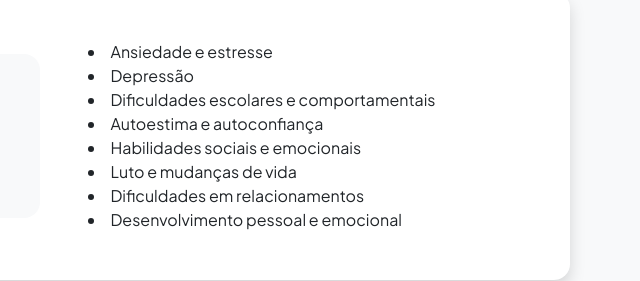
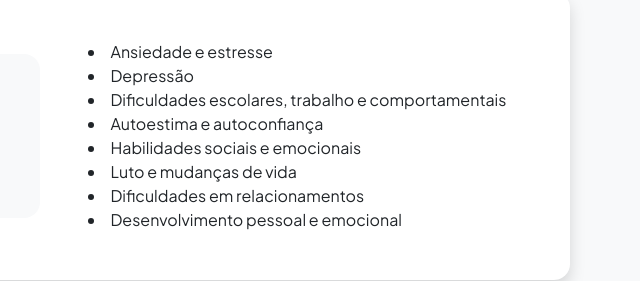
Before and after one commit to ThalitaMSena/psicothalitasena.com.br, a plain HTML site: page resume.html in a window 1280 px wide. Shown: the part 258-539 px from the top of the page, 456-1096 px from the left. Drawn offline with nearby package versions, Linux system fonts and the light colour scheme.

Commit message:
Ajsute de atendimento

```diff
--- a/resume.html
+++ b/resume.html
@@ -67,7 +67,7 @@
                                         <div class="col-lg-8"><div>
                                             <li>Ansiedade e estresse</li>
                                             <li>Depressão</li>
-                                            <li>Dificuldades escolares e comportamentais</li>
+                                            <li>Dificuldades escolares, trabalho e comportamentais</li>
                                             <li>Autoestima e autoconfiança</li>
                                             <li>Habilidades sociais e emocionais</li>
                                             <li>Luto e mudanças de vida</li>
```
